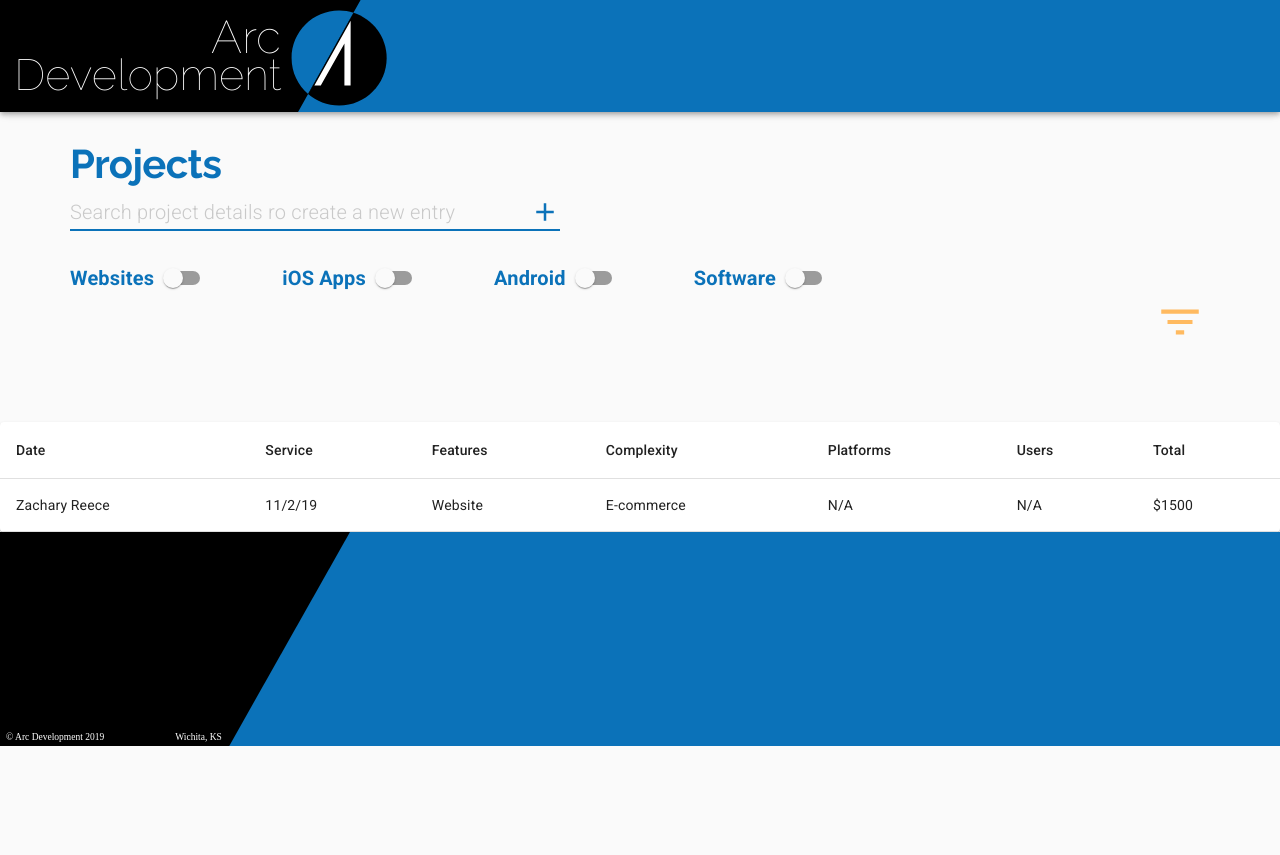
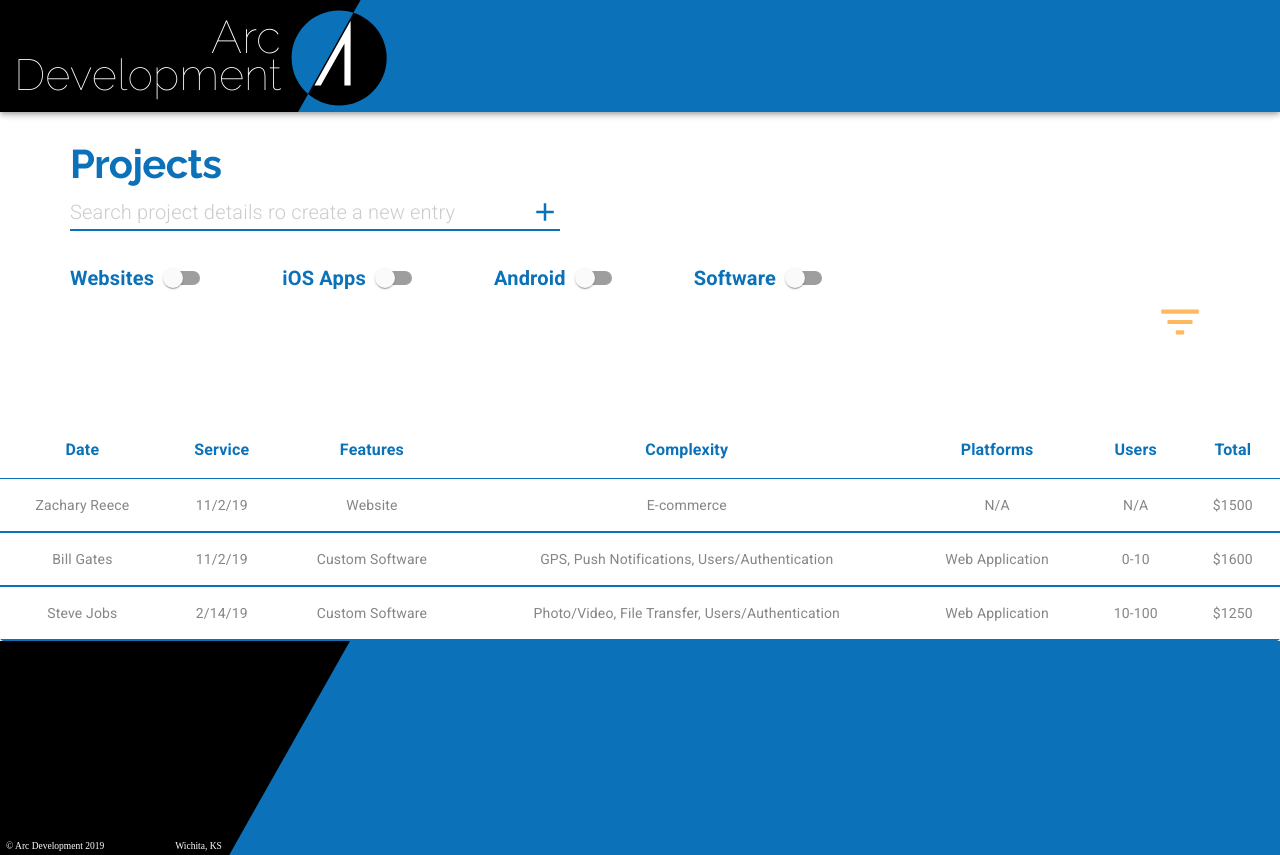
Before and after one commit to jeromeski/muinext-projmgr, a Next.js app: page / in a window 1280 px wide. Before the commit the page ends 800 px from the top, so only its background shows below. Built offline with nearby package versions, Linux system fonts and the light colour scheme.

Commit message:
Table Styling

```diff
--- a/pages/_document.js
+++ b/pages/_document.js
@@ -15,7 +15,7 @@ export default class MyDocument extends Document {
           href="https://fonts.googleapis.com/css?family=Raleway:100,400,400i,700|Roboto:300,400,500,700&display=swap"
         />
         </Head>
-        <body>
+        <body style={{backgroundColor: '#fff'}}>
           <Main />
           <NextScript />
         </body>
--- a/pages/index.js
+++ b/pages/index.js
@@ -53,6 +53,26 @@ export default function ProjetManager() {
       'N/A',
       'N/A',
       '$1500'
+    ),
+    createData(
+      'Bill Gates',
+      '11/2/19',
+      'Custom Software',
+      'GPS, Push Notifications, Users/Authentication',
+      'Medium',
+      'Web Application',
+      '0-10',
+      '$1600'
+    ),
+    createData(
+      'Steve Jobs',
+      '2/14/19',
+      'Custom Software',
+      'Photo/Video, File Transfer, Users/Authentication',
+      'Low',
+      'Web Application',
+      '10-100',
+      '$1250'
     )
   ]);
 
@@ -69,7 +89,7 @@ export default function ProjetManager() {
           InputProps={{
             endAdornment: (
               <InputAdornment position='end'>
-                <AddIcon color='primary' style={{fontSize: 30}} />
+                <AddIcon color='primary' style={{ fontSize: 30 }} />
               </InputAdornment>
             )
           }}
@@ -128,34 +148,34 @@ export default function ProjetManager() {
         </FormGroup>
       </Grid>
       <Grid item container justify='flex-end'>
-        <Grid item style={{marginRight: 75}}>
-          <FilterListIcon color='secondary' style={{fontSize:50}} />
+        <Grid item style={{ marginRight: 75 }}>
+          <FilterListIcon color='secondary' style={{ fontSize: 50 }} />
         </Grid>
       </Grid>
       <Grid item style={{ marginTop: '5em' }}>
-        <TableContainer component={Paper}>
+        <TableContainer component={Paper} elevation={0}>
           <Table>
             <TableHead>
               <TableRow>
-                <TableCell>Date</TableCell>
-                <TableCell>Service</TableCell>
-                <TableCell>Features</TableCell>
-                <TableCell>Complexity</TableCell>
-                <TableCell>Platforms</TableCell>
-                <TableCell>Users</TableCell>
-                <TableCell>Total</TableCell>
+                <TableCell align='center'>Date</TableCell>
+                <TableCell align='center'>Service</TableCell>
+                <TableCell align='center'>Features</TableCell>
+                <TableCell align='center'>Complexity</TableCell>
+                <TableCell align='center'>Platforms</TableCell>
+                <TableCell align='center'>Users</TableCell>
+                <TableCell align='center'>Total</TableCell>
               </TableRow>
             </TableHead>
             <TableBody>
               {rows.map((row, index) => (
                 <TableRow key={index}>
-                  <TableCell>{row.name}</TableCell>
-                  <TableCell>{row.date}</TableCell>
-                  <TableCell>{row.service}</TableCell>
-                  <TableCell>{row.features}</TableCell>
-                  <TableCell>{row.platforms}</TableCell>
-                  <TableCell>{row.users}</TableCell>
-                  <TableCell>{row.total}</TableCell>
+                  <TableCell align='center'>{row.name}</TableCell>
+                  <TableCell align='center'>{row.date}</TableCell>
+                  <TableCell align='center'>{row.service}</TableCell>
+                  <TableCell align='center'>{row.features}</TableCell>
+                  <TableCell align='center'>{row.platforms}</TableCell>
+                  <TableCell align='center'>{row.users}</TableCell>
+                  <TableCell align='center'>{row.total}</TableCell>
                 </TableRow>
               ))}
             </TableBody>
--- a/src/ui/Theme.js
+++ b/src/ui/Theme.js
@@ -113,6 +113,19 @@ export default createMuiTheme({
       labelPlacementStart: {
         marginLeft: 0
       }
+    },
+    MuiTableCell: {
+      head: {
+        fontSize: '1rem',
+        fontWeight: 700,
+        color: arcBlue,
+        borderColor: arcBlue
+      },
+      body: {
+        color: arcGrey,
+        borderColor: arcBlue,
+        borderWidth: 2
+      }
     }
   }
 });
```
